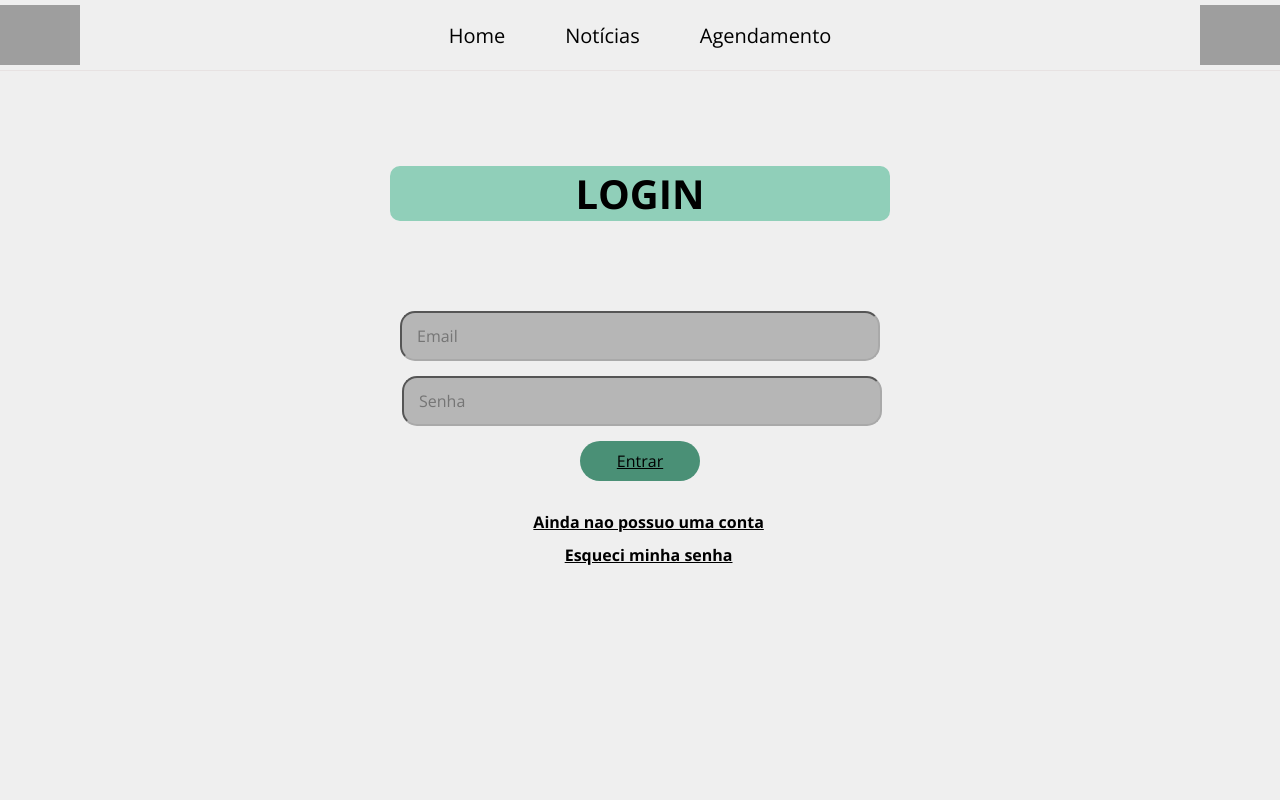
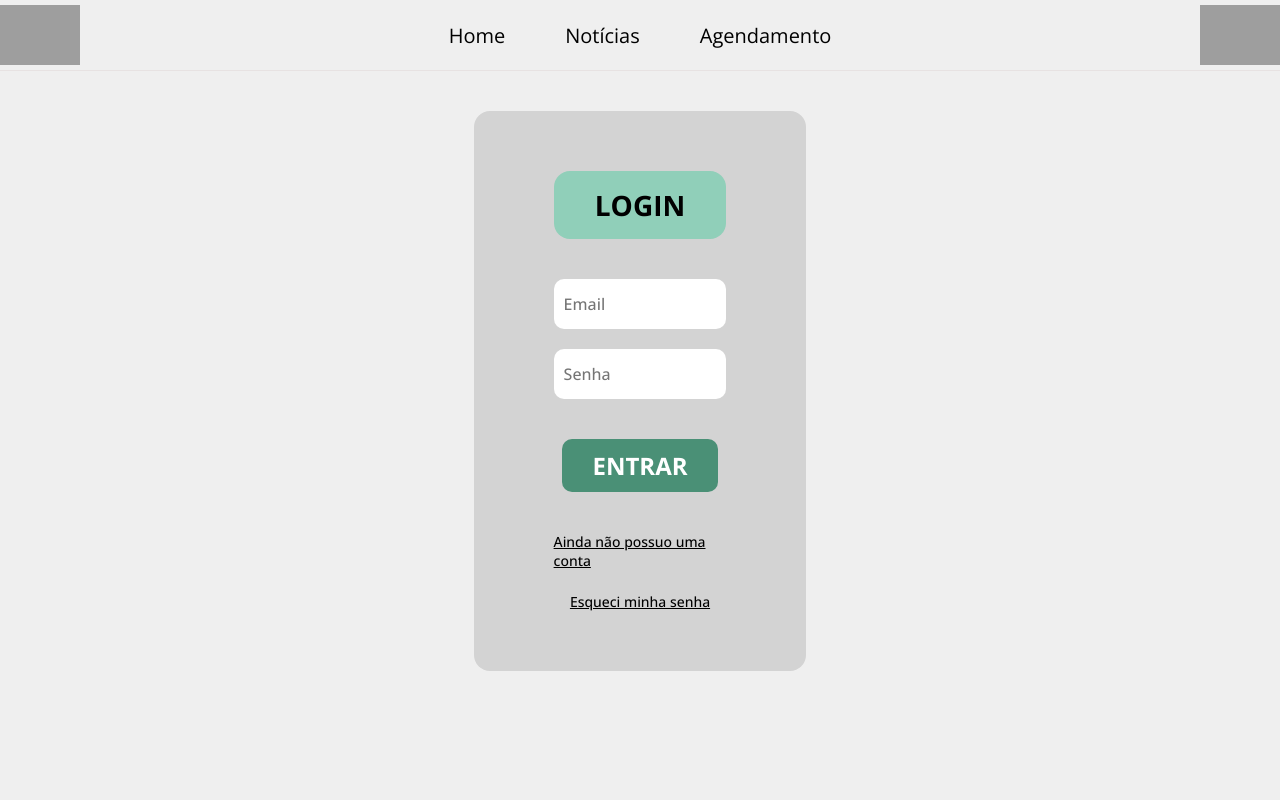
Before and after one commit to ICEI-PUC-Minas-PMV-SInt/pmv-sint-2024-1-e2-proj-front-t1-residuoeletronico, a React (Create React App) app in the folder recicla-mais-codigo/recicla-mais/: page /Login in a window 1280 px wide. Shown: the top 800 px of the page. Built offline with nearby package versions, Linux system fonts and the light colour scheme; grey boxes are pictures that could not be loaded.

Commit message:
ajuste tela login e criação botão verdeG

```diff
--- /dev/null
+++ b/recicla-mais-codigo/recicla-mais/src/components/buttons/BotaoVerdeG.css
@@ -0,0 +1,15 @@
+.botaoVerdeG {
+    background-color: #4A9076;
+    padding: 10px 30px;
+    border: none;
+    border-radius: 10px;
+}
+
+.botaoVerdeG:hover {
+    cursor: pointer;
+}
+
+.botaoVerdeG h1 {
+    color: white;
+    font-size: 24px;
+}
--- /dev/null
+++ b/recicla-mais-codigo/recicla-mais/src/components/buttons/BotaoVerdeG.js
@@ -0,0 +1,7 @@
+import './BotaoVerdeG.css'
+
+function BotaoVerdeG({texto, eventoOnClick}){
+    return (<button className='botaoVerdeG' onClick={eventoOnClick}><h1>{texto}</h1></button>)
+}
+
+export default BotaoVerdeG
--- a/recicla-mais-codigo/recicla-mais/src/pages/Login.css
+++ b/recicla-mais-codigo/recicla-mais/src/pages/Login.css
@@ -1,74 +1,48 @@
-.box_flex {
-    padding: 5px 5px 5px;
-    /*color: #222222;
-    background-color: #f0f8f0;*/
-    text-align: center;
-    display: block;
+.mainLogin {
+    display: flex;
+    justify-content: center;
 }
 
-.box_flex > h1 {
-    max-width: 500px;
-    min-height: 50px;
-    margin-top: 50px;
-    margin-left: auto;
-    margin-right: auto;
-    margin-bottom: 50px;
-    border-radius: 10px;
-    color: black;
-    font-size: 250%;
-    background-color: #90CFB9;
+.boxLogin {
+    background-color: #D3D3D3;
+    width: 26%;
+    display: flex;
+    flex-flow: column;
+    align-items: center;
+    justify-content: center;
+    border-radius: 16px;
+    padding: 60px 80px;
+    gap: 40px;
 }
 
-.email {
-    font-family: Arial, Helvetica, sans-serif;
-    text-align: center;
-    max-width: 550px;
-    min-height: 60px;
-    margin-left: auto;
-    margin-right: auto;
-    margin-top: 20px;
+.divInputs {
+    display: flex;
+    flex-flow: column;
+    width: 100%;
+    gap: 20px;
 }
 
-.botao1 {
-    border-radius: 15px;
-    border-color: darkgrey;
-    width: 30rem;
+.divInputs input {
+    border-radius: 10px;
+    border: none;
     height: 50px;
-    padding-left: 15px;
-    background-color: #b6b6b6;
-    color: #111111;
-    margin-top: 15px;
+    width: 100%;
+    padding-left: 10px;
+    font-weight: 500;
 }
 
-.botao2 {
-    border-radius: 15px;
-    border-color: darkgrey;
-    width: 30rem;
-    height: 50px;
-    padding-left: 15px;
-    background-color: #b6b6b6;
-    color: #111111;
-    margin-top: 15px;
-    margin-left: 4px;
-}
-
-.botao3 {
-    cursor: pointer;
-    width: 120px;
-    height: 40px;
-    border-radius: 20px;
-    border: none;
-    background-color: #4A9076;
-    margin: 15px;
+.divInputs input:focus{
+    outline-width: 1px;
+    outline-color: gray;
 }
 
 .link {
-    font-family: Arial, Helvetica, sans-serif;
-    max-width: 350px;
-    min-height: 60px;
-    margin-left: 37%;
-    margin-right: auto;
-    font-size: 10px;
-    padding: 15px;
-    text-align: center;
+    display: flex;
+    flex-flow: column;
+    align-items: center;
 }
+
+.link h1 {
+    font-size: 14px;
+    font-weight: 500;
+}
--- a/recicla-mais-codigo/recicla-mais/src/pages/Login.js
+++ b/recicla-mais-codigo/recicla-mais/src/pages/Login.js
@@ -1,28 +1,35 @@
-import './TemplateSPA.css';
-import './Login.css';
-import { Link } from 'react-router-dom';
-
+import "./TemplateSPA.css";
+import "./Login.css";
+import { Link } from "react-router-dom";
+import BoxTitulo from "../components/textBox/BoxTitulo";
+import BotaoVerdeG from "../components/buttons/BotaoVerdeG";
 
 function Login() {
   return (
-            <main>
-               <div className='box_flex'>
-                    <h1>LOGIN</h1>
+    <main className="mainLogin">
+      <div className="boxLogin">
+        <BoxTitulo text="LOGIN" />
+
+        <div className="divInputs">
+          <input className="inputEmail" type="text" placeholder="Email" />
+
+          <input className="inputSenha" type="text" placeholder="Senha" />
         </div>
 
-               <div className='email'>
-                    <input className='botao1' type='text' placeholder='Email'/>
+        <BotaoVerdeG texto='ENTRAR'/>
+
+        <div className="link">
+          <Link to="/Cadastro">
+            <h1>Ainda não possuo uma conta</h1>
+          </Link>
           <br></br>
-                    <input className='botao2' type='text' placeholder='Senha'/>
-                    <button className='botao3'><Link to='/Agendamento'>Entrar</Link></button>
+          <Link to="/">
+            <h1>Esqueci minha senha</h1>
+          </Link>
         </div>
-               <div className="link">
-                    <h1><Link to='/Cadastro'>Ainda nao possuo uma conta</Link></h1>
-                    <br></br>
-                    <h1><Link to='/'>Esqueci minha senha</Link></h1>
       </div>
     </main>
-    )
+  );
 }
 
-export default Login
+export default Login;
```
Lines whose indentation alone changed are shown as unchanged.
